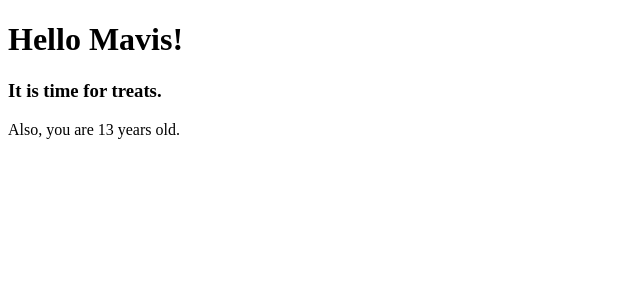
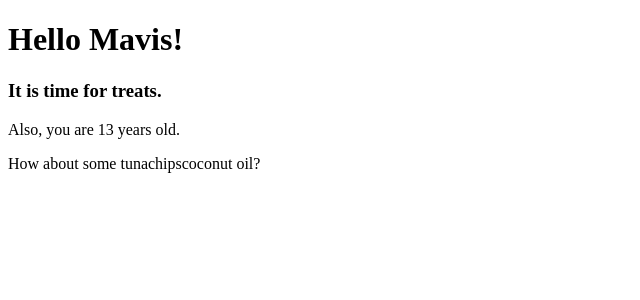
Before and after one commit to mikesmall/react_hello_world, a React (Create React App) app: page / in a window 1280 px wide. Shown: the top 300 px of the page, without its empty margins (0-640 px from the left). Built offline with nearby package versions, Linux system fonts and the light colour scheme.

Commit message:
App.js now prints 'favourites' array

```diff
--- a/src/App.js
+++ b/src/App.js
@@ -10,6 +10,7 @@ class Hello extends Component {
         <h1>Hello {this.props.name}!</h1>
         <h3>It is time for treats.</h3>
         <p>Also, you are {this.props.age} years old.</p>
+        <p>How about some {this.props.treats}?</p>
       </div>
     )
   }
```
